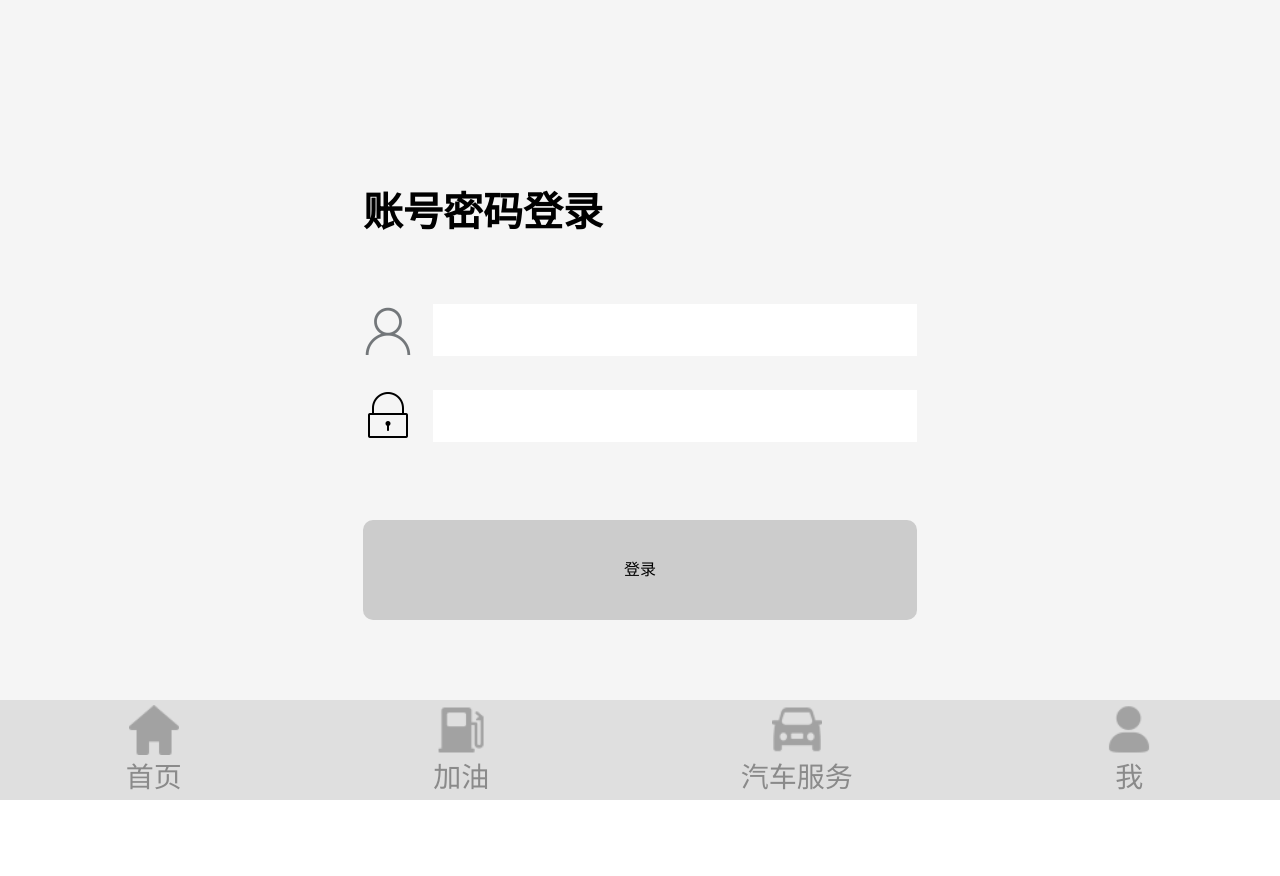
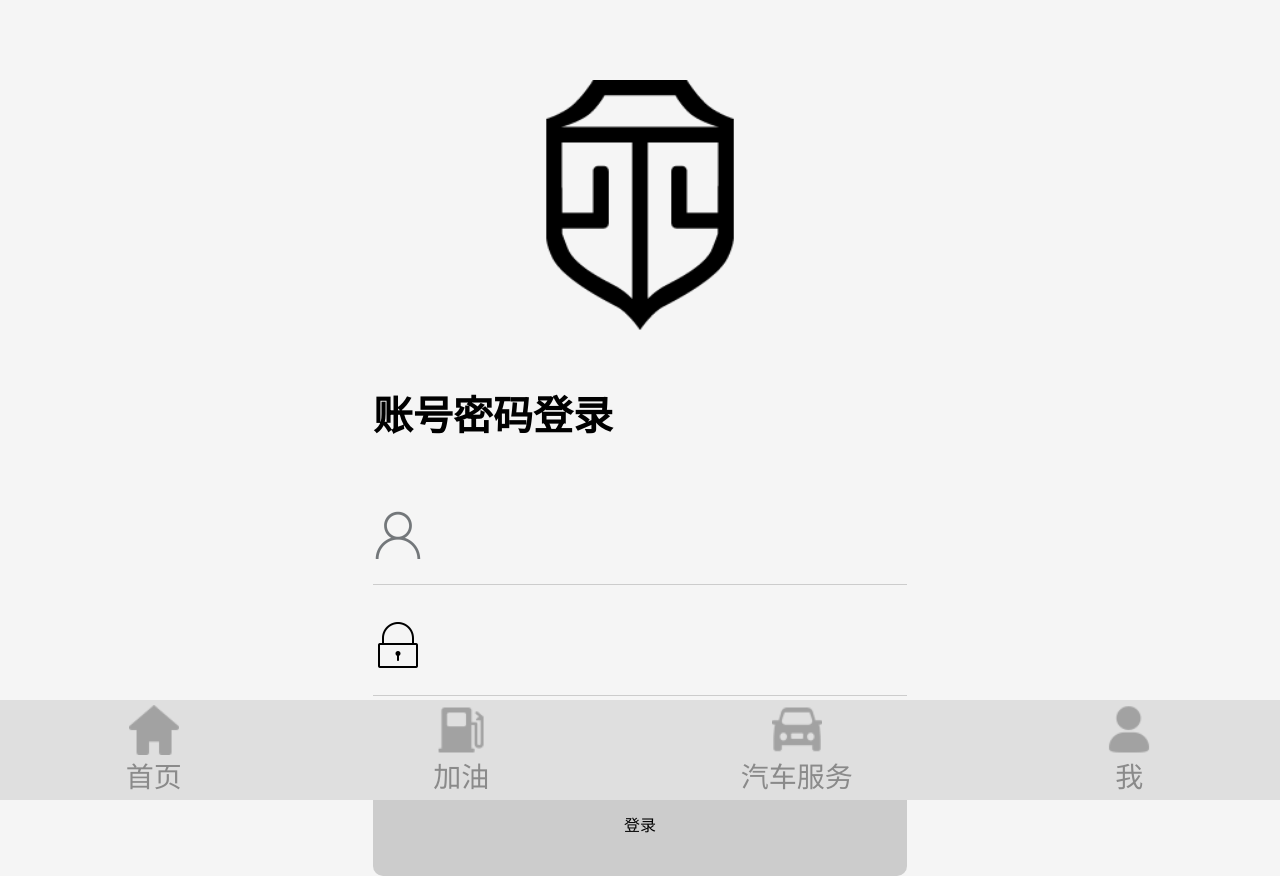
Before and after one commit to huake-web123/jiayouzan-vue, a Vue app: page /#/login in a window 1280 px wide. Before the commit the page ends 800 px from the top, so only its background shows below. Built offline with nearby package versions, Linux system fonts and the light colour scheme.

Commit message:
登录页面动画效果

```diff
--- a/package.json
+++ b/package.json
@@ -5,7 +5,7 @@
   "author": "蒋建明 <jiangjianming@bmkp.cn>",
   "private": true,
   "scripts": {
-    "dev": "webpack-dev-server --inline --progress --config build/webpack.dev.conf.js",
+    "dev": "webpack-dev-server --host 0.0.0.0 --inline --progress --config build/webpack.dev.conf.js",
     "start": "npm run dev",
     "lint": "eslint --ext .js,.vue src",
     "build": "node build/build.js"
--- a/src/pages/HomePage.vue
+++ b/src/pages/HomePage.vue
@@ -78,10 +78,10 @@ export default {
       this.loadMoreGoodsData()
     },
     loadBannerData () {
-      return this.$ajax.get('https://www.easy-mock.com/mock/5b2e1206d901cc25e7df4de5/jiayouzan/banner')
+      return this.$ajax.get('https://dsn.apizza.net/mock/fb275314bc53ebc54f45a6b698d2433d/banner')
     },
     loadGoodsData () {
-      return this.$ajax.get('https://www.easy-mock.com/mock/5b2e1206d901cc25e7df4de5/jiayouzan/goods/' + this.page + '/6')
+      return this.$ajax.get('https://dsn.apizza.net/mock/fb275314bc53ebc54f45a6b698d2433d/goods/' + this.page + '/6')
     },
     loadData () {
       this.$ajax.all([this.loadGoodsData(), this.loadBannerData()])
--- a/src/pages/jiayouliang.vue
+++ b/src/pages/jiayouliang.vue
@@ -202,9 +202,11 @@ export default {
     margin-left:0.3rem;
     margin-right:0.3rem;
     border-radius:0.1rem;
+    pointer-events: none;
     &.confirm{
       background-color:#eb4553;
       color:white;
+      pointer-events: auto;
     }
   }
 }
--- a/src/pages/login.vue
+++ b/src/pages/login.vue
@@ -1,7 +1,8 @@
 <!--Created by hjx on 2018/7/25.-->
 <template>
-    <div class="wrapper-box">
+    <div class="wrapper-box" :class="{disappear:success}">
       <div class="main-content">
+        <div class="login-token"><img  src="../assets/login_token.png"></div>
         <div class="head-box">账号密码登录</div>
         <div class="user-box">
           <div class="user">
@@ -26,7 +27,8 @@ export default {
   data () {
     return {
       userName: '',
-      passWord: ''
+      passWord: '',
+      success: false
     }
   },
   mounted () {
@@ -53,7 +55,11 @@ export default {
       }).then((res) => {
         console.log(res.data.token)
         Cookies.set('token', res.data.token, { expires: 7, path: '' })
-        this.$router.push({path: '/HomePage'})
+        this.success = true
+        setTimeout(() => {
+          this.$router.push({path: '/HomePage'})
+        }, 500)
+        // this.$router.push({path: '/HomePage'})
       })
     }
   }
@@ -66,58 +72,79 @@ export default {
     min-height: 100vh;
     box-sizing: border-box;
     justify-content: center;
-    align-items: center;
     background-color: #F5F5F5;
+    transition: all 0.5s ease-in-out;
+    &.disappear{
+      transform:translateY(-100vh);
+    }
     .main-content{
       /*height: 3rem;*/
       /*width: 4rem;*/
+      margin-top: 0.8rem;
+      .login-token{
+        margin: 0 auto;
+        text-align:center;
+        >img{
+          height: 2.5rem;
+        }
+      }
       .head-box{
         height: 1rem;
         font-size: 0.4rem;
         font-weight:bold;
+        margin-top: 0.5rem;
       }
       .user-box{
         .user{
           height: 1rem;
           display: flex;
           align-items: center;
+          border-bottom: 1px solid #ccc;
           >img{
             height: 0.5rem;
             width: 0.5rem;
-            margin-right: 0.2rem;
+            margin-right: 0.3rem;
           }
           >input{
             border:none;
-            height: 0.5rem;
-            width: 4.8rem;
+            outline: none;
+            height: 0.8rem;
+            width: 4.5rem;
+            background-color: #F5F5F5;
           }
         }
         .pass{
           height: 1rem;
           display: flex;
           margin-top: 0.1rem;
+          align-items: center;
+          border-bottom: 1px solid #ccc;
           >img{
             height: 0.5rem;
             width: 0.5rem;
-            margin-right: 0.2rem;
+            margin-right: 0.3rem;
           }
           >input{
             border:none;
-            height: 0.5rem;
-            width: 4.8rem;
+            outline: none;
+            height: 0.8rem;
+            width: 4.5rem;
+            background-color: #F5F5F5;
           }
         }
       }
       .login-box{
-        margin-top: 0.3rem;
+        margin-top: 0.8rem;
         height: 1rem;
         line-height: 1rem;
         text-align:center;
         border-radius: 0.1rem;
         background-color: #ccc;
+        pointer-events: none;
         &.selected{
           color: white;
           background-color: #eb4652;
+          pointer-events: auto;
         }
       }
     }
```
Also changed, not shown: src/assets/login_token.png (added).
